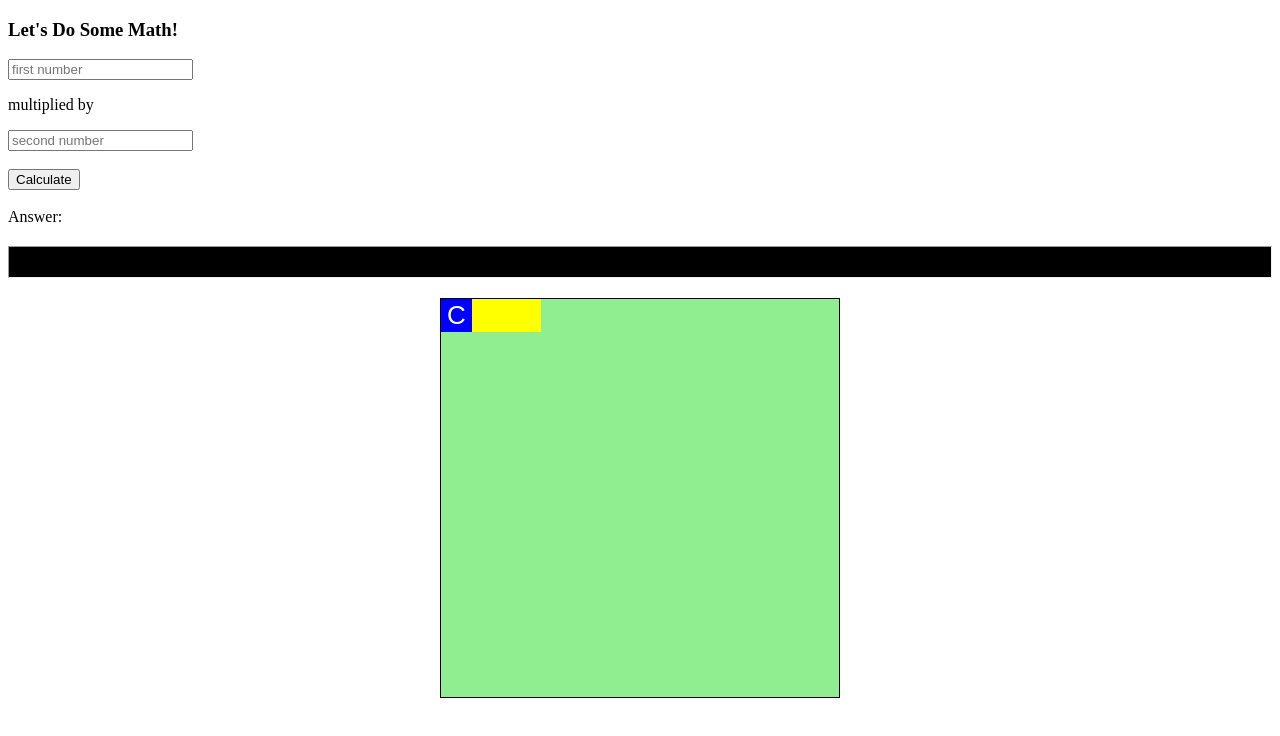
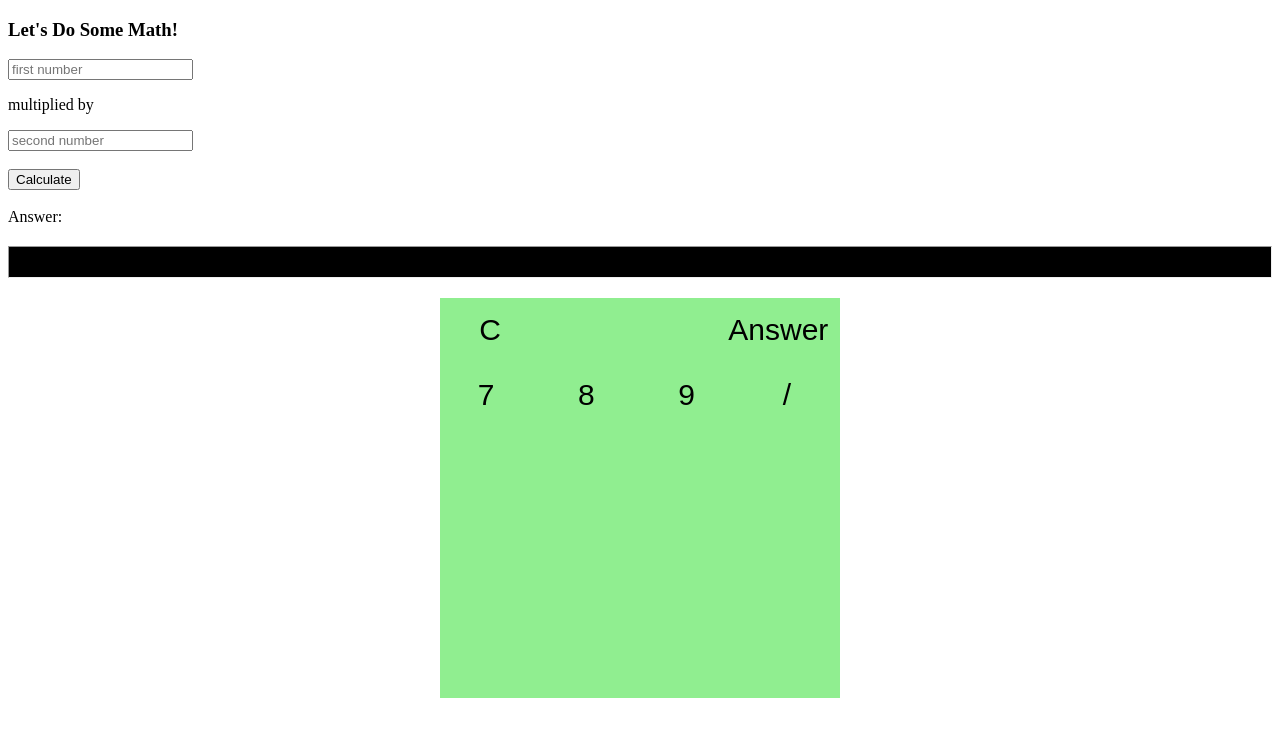
Before and after one commit to faircloth/calculatorAssignment, a plain HTML site: page index.html in a window 1280 px wide. Drawn offline with Linux system fonts and the light colour scheme.

Commit message:
beg of hard more part 2

```diff
--- a/index.html
+++ b/index.html
@@ -3,6 +3,7 @@
 <head>
   <title>Calculator Assignment</title>
   <link rel="stylesheet" type="text/css" href="main.css">
+  <link href='https://fonts.googleapis.com/css?family=Open+Sans' rel='stylesheet' type='text/css'>
 </head>
 <body>
 
@@ -29,17 +30,29 @@
 
   <div class="hard-mode">
     <div class="container">
-      <div class = "row">
-        <!-- come back to this input type -->
-        <div class="clear-button">
-          <input type="button" value="C" id="clearBtn" />
+      <div class="row">
+        <div class="clear-block">C
+        <!-- <input id="clear-button" value="C" class="clear-button" type="button"> -->
         </div>
-        <div class="answer-box">
-          <span id="answer"></span>
+        <div id="answer-block" class="answer-block">Answer
         </div>
       </div>
-
-
+      <div class="row">
+        <div class="calculator-block">7
+        </div>
+        <div class="calculator-block">8
+        </div>
+        <div class="calculator-block">9
+        </div>
+        <div class="calculator-block">/
+        </div>
+      </div>
+      <div class="row">
+      </div>
+      <div class="row">
+      </div>
+      <div class="row">
+      </div>
     </div>
   </div>
 
--- a/main.css
+++ b/main.css
@@ -4,38 +4,53 @@ hr {
   margin: 20px 0;
 }
 
-.hard-mode div{
-  color: white;
-  font-size: 26px;
-  font-weight: normal;
+.hard-mode * {
+  font-size: 30px;
+  font-family: 'Open-Sans', sans-serif;
+  background-color: lightgreen;
 }
 
+
 .container {
-  box-sizing: border-box;
   display: block;
   width: 400px;
   height: 400px;
-  background-color: lightgreen;
   margin: 0 auto;
-  border: 1px solid black;
+  padding: 0;
+
 }
 
-
-.clear-button input {
-  border: none;
-  background: blue;
-  color: white;
-  font-size: 26px;
-  font-weight: normal;
+.row {
+  display: block;
+  height: 20%;
+  width: 100%;
+  box-sizing: border-box;
+  margin: 0;
+  padding: 0;
 }
 
-.clear-button {
+.clear-block {
   display: inline-block;
   width: 25%;
-  height: 20%;
-  background-color: yellow;
+  height: 100%;
+  box-sizing: border-box;
+  margin: 0;
+  padding: 0;
+  text-align: center;
 }
 
-.answer-box {
+.answer-block {
+  display: inline-block;
+  text-align: right;
+  width: 70%;
+  height: 100%;
+  box-sizing: border-box;
+  margin: 0;
+  padding: 15px 0;
+}
 
+.calculator-block {
+  width: 23%;
+  display: inline-block;
+  text-align: center;
 }
```
